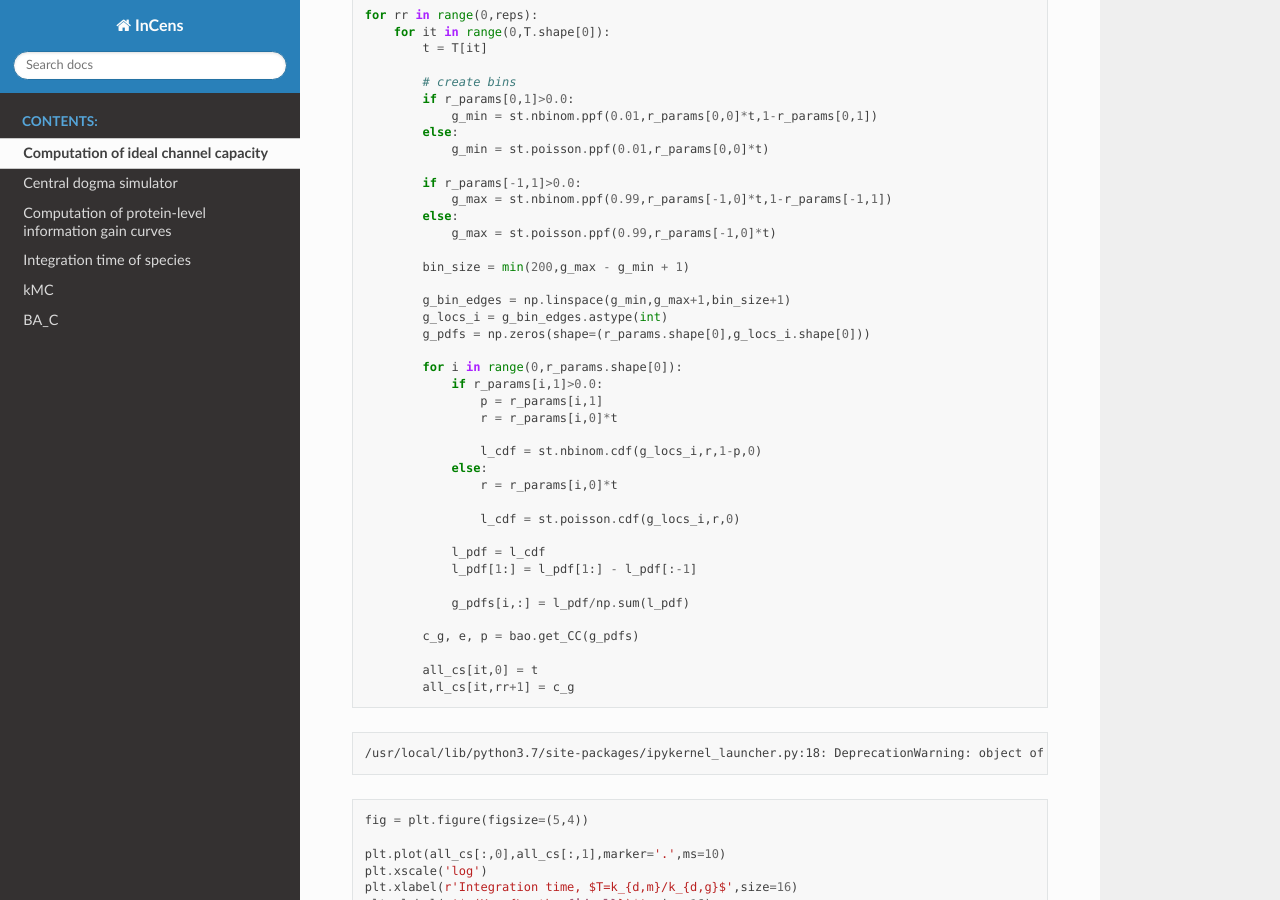
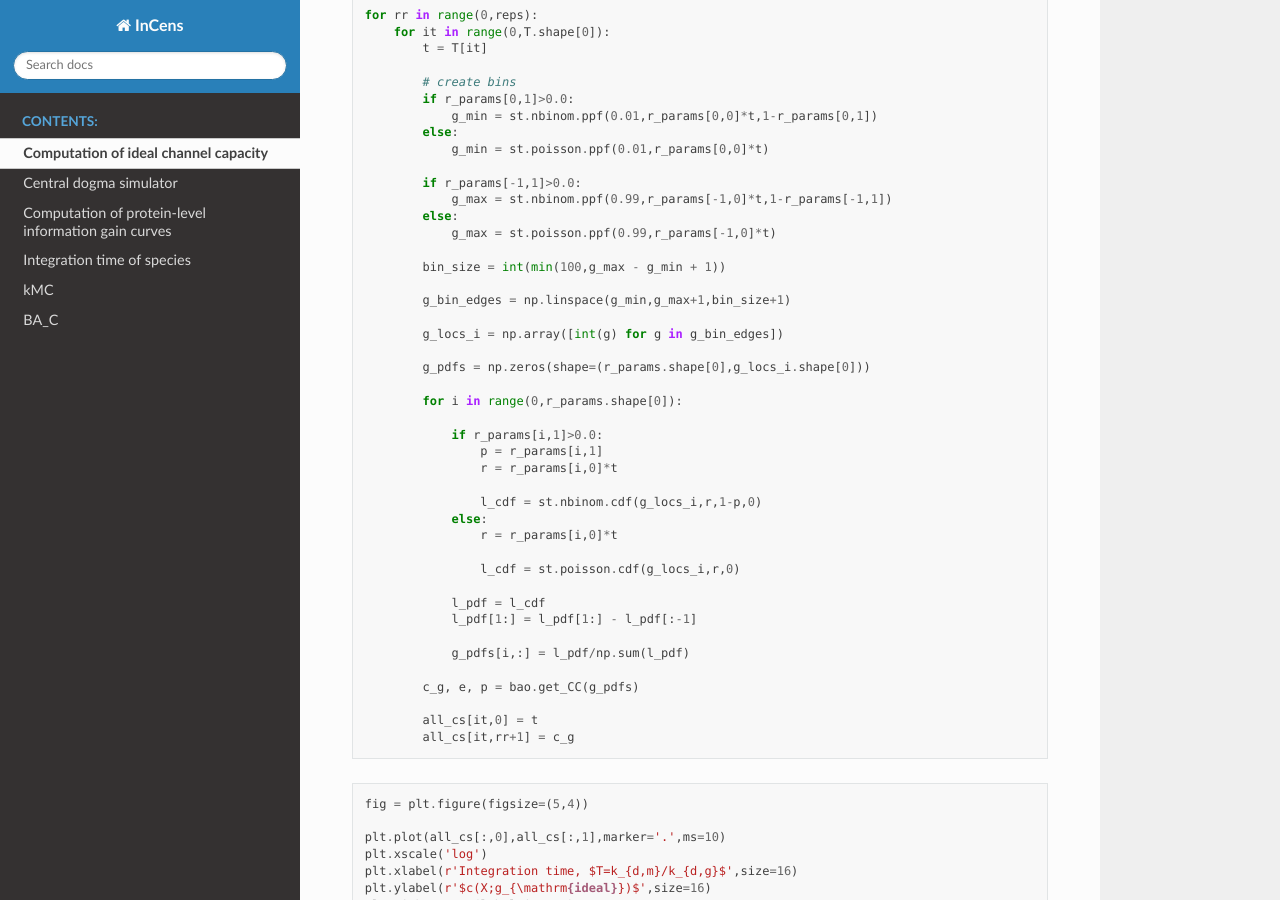
Before and after one commit to sarkar-s/InCens, a Sphinx documentation site: the page built from docs/Computation_of_ideal_channel_capacity.rst, in a window 1280 px wide and 900 px high, scrolled down 1854 px. Built offline with Sphinx 7.4.7 and the Read the Docs theme 2.0.0, drawn with Linux system fonts in a browser that asks for light colours; formulas are drawn with MathJax 3.

Commit message:
update docs

```diff
--- a/docs/Computation_of_ideal_channel_capacity.rst
+++ b/docs/Computation_of_ideal_channel_capacity.rst
@@ -113,13 +113,16 @@ of success
             else:
                 g_max = st.poisson.ppf(0.99,r_params[-1,0]*t)
 
-            bin_size = min(200,g_max - g_min + 1)
+            bin_size = int(min(100,g_max - g_min + 1))
 
             g_bin_edges = np.linspace(g_min,g_max+1,bin_size+1)
-            g_locs_i = g_bin_edges.astype(int)
+
+            g_locs_i = np.array([int(g) for g in g_bin_edges])
+
             g_pdfs = np.zeros(shape=(r_params.shape[0],g_locs_i.shape[0]))
 
             for i in range(0,r_params.shape[0]):
+
                 if r_params[i,1]>0.0:
                     p = r_params[i,1]
                     r = r_params[i,0]*t
@@ -140,12 +143,6 @@ of success
             all_cs[it,0] = t
             all_cs[it,rr+1] = c_g
 
-
-.. parsed-literal::
-
-    /usr/local/lib/python3.7/site-packages/ipykernel_launcher.py:18: DeprecationWarning: object of type <class 'numpy.float64'> cannot be safely interpreted as an integer.
-
-
 .. code:: ipython3
 
     fig = plt.figure(figsize=(5,4))
```
Also changed, not shown: Computation_of_ideal_channel_capacity.ipynb, docs/output_9_0.png, 6 other files.
